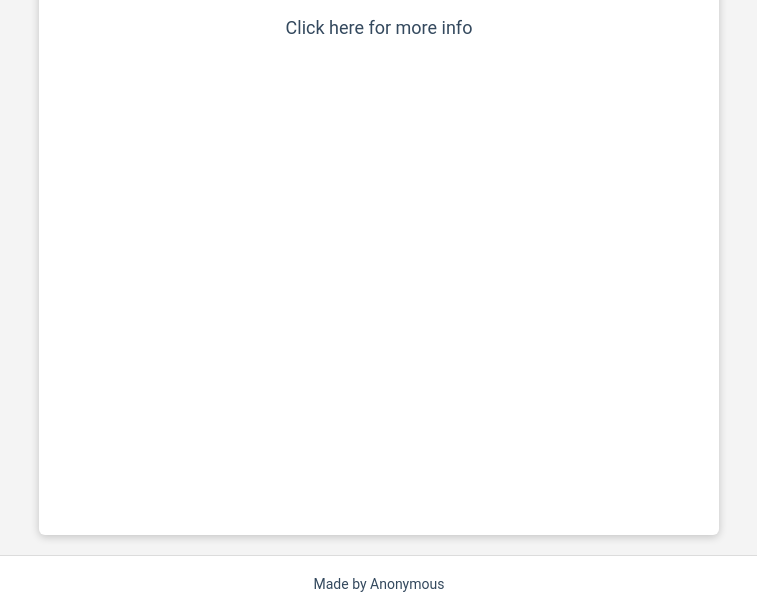
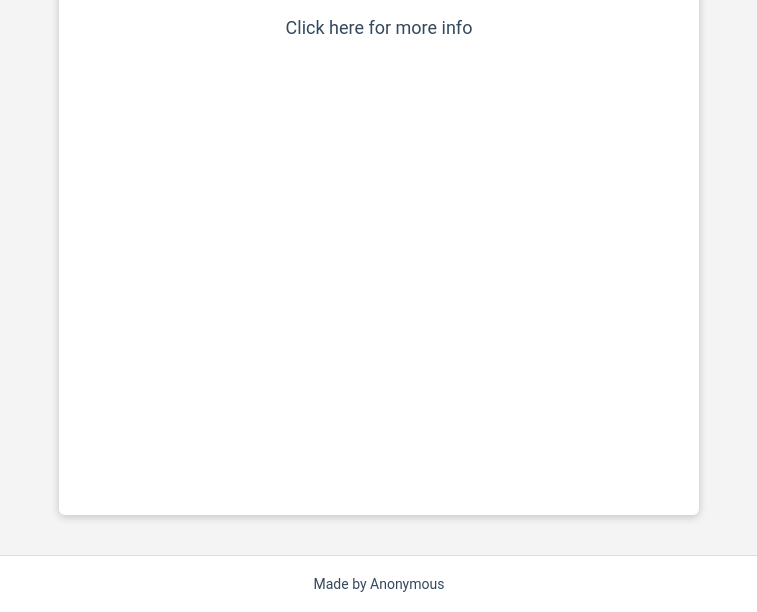
Before and after one commit to mks9467/nextfomc, a plain HTML site: page index.html in a window 1280 px wide. Shown: the part 188-800 px from the top of the page, without its empty margins (261-1018 px from the left). Drawn offline with Linux system fonts and the light colour scheme.

Commit message:
Update index.html

```diff
--- a/index.html
+++ b/index.html
@@ -15,8 +15,8 @@
 
     .container {
       max-width: 600px;
-      margin: 20px auto;
-      padding: 40px;
+      margin: 40px auto;
+      padding: 20px;
       background-color: #ffffff;
       border-radius: 6px;
       box-shadow: 0 2px 8px rgba(0, 0, 0, 0.2);
```
